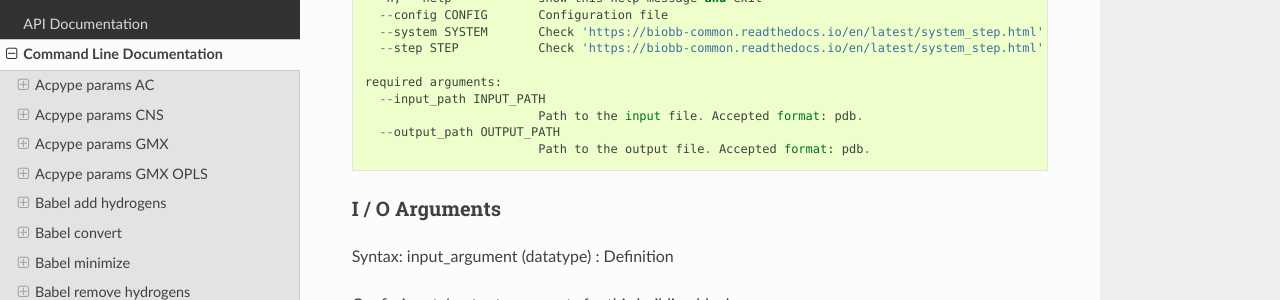
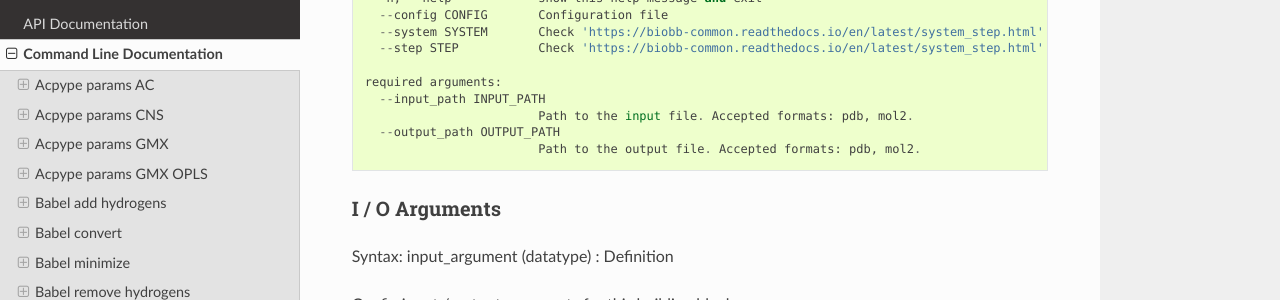
Before and after one commit to bioexcel/biobb_chemistry, a Sphinx documentation site: the page built from biobb_chemistry/docs/source/command_line.rst, in a window 1280 px wide and 900 px high, scrolled down 18034 px. Shown: the part 151-451 px from the top of the window. Built offline with Sphinx 7.4.7 and the Read the Docs theme 2.0.0, drawn with Linux system fonts in a browser that asks for light colours; some of the changed text lies outside the part shown.

Commit message:
Command Line Docs

```diff
--- a/biobb_chemistry/docs/source/command_line.rst
+++ b/biobb_chemistry/docs/source/command_line.rst
@@ -1023,9 +1023,9 @@ Command:
 
     required arguments:
       --input_path INPUT_PATH
-                            Path to the input file. Accepted format: pdb.
+                            Path to the input file. Accepted formats: pdb, mol2.
       --output_path OUTPUT_PATH
-                            Path to the output file. Accepted format: pdb.
+                            Path to the output file. Accepted formats: pdb, mol2.
 
 I / O Arguments
 ~~~~~~~~~~~~~~~
@@ -1142,9 +1142,9 @@ Command:
 
     required arguments:
       --input_path INPUT_PATH
-                            Path to the input file. Accepted format: pdb.
+                            Path to the input file. Accepted formats: pdb, mol2
       --output_path OUTPUT_PATH
-                            Path to the output file. Accepted format: pdb.
+                            Path to the output file. Accepted formats: pdb, mol2
 
 I / O Arguments
 ~~~~~~~~~~~~~~~
```
Also changed, not shown: biobb_chemistry/docs/jupyter/command_line_template.ipynb, 3 other files.
